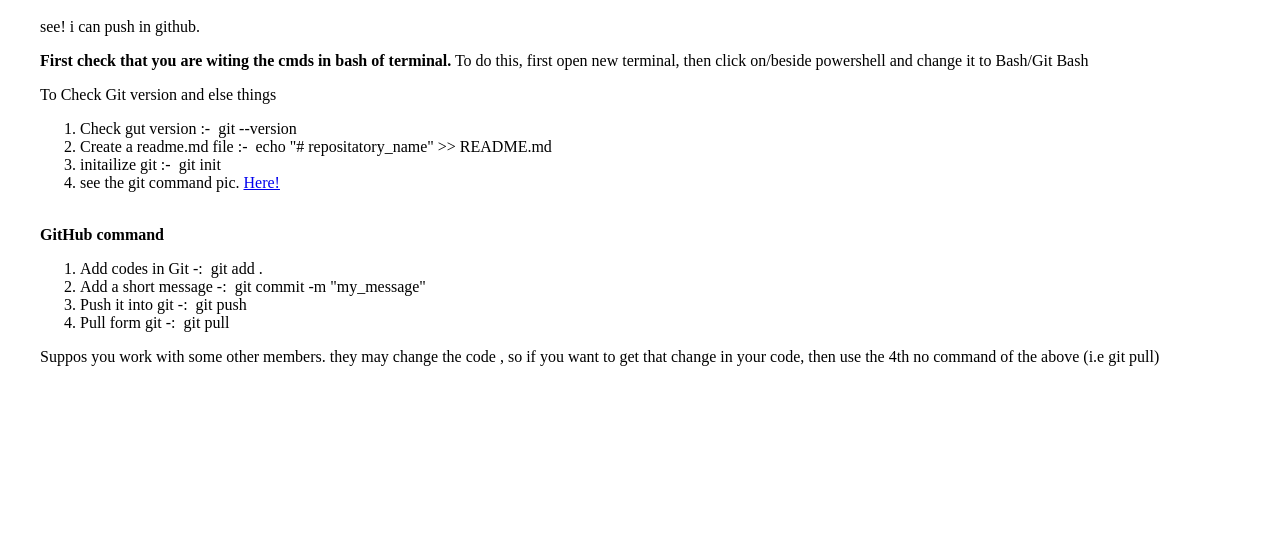
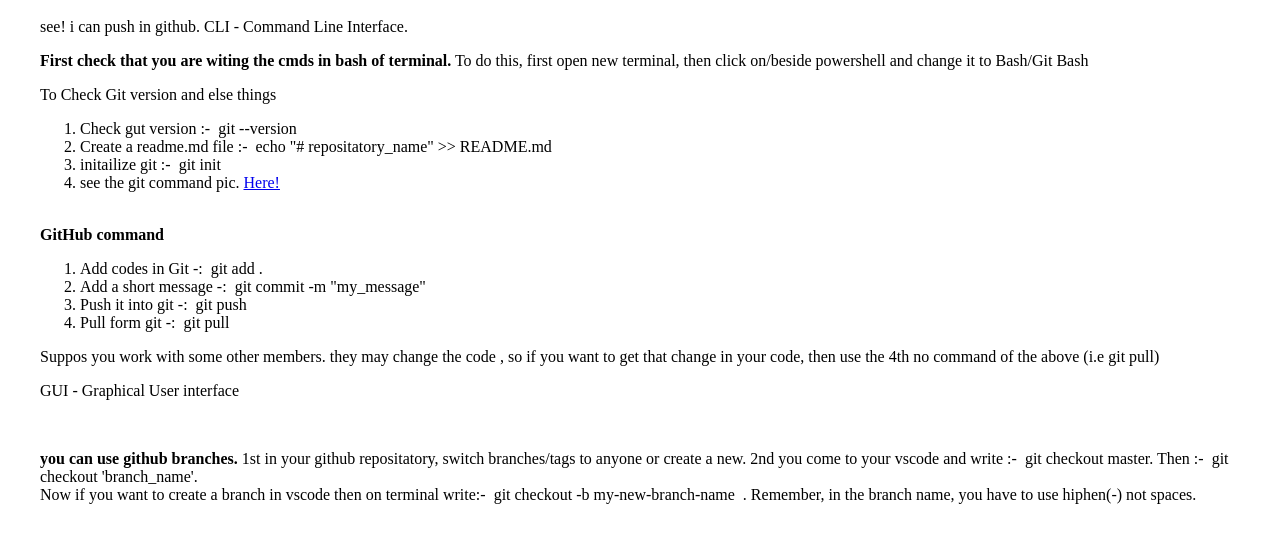
Before and after one commit to mi-araf/git-cmd-web, a plain HTML site: page index.html in a window 1280 px wide. Shown: the part 80-622 px from the top of the page. Drawn offline with Linux system fonts and the light colour scheme.

Commit message:
done adding new branch

```diff
--- a/index.html
+++ b/index.html
@@ -13,7 +13,7 @@
 </style>
 <body>
     <h1>My first website</h1>
-    <p>see! i can push in github.</p>
+    <p>see! i can push in github. CLI - Command Line Interface.</p>
 
     <p><b>First check that you are witing the cmds in bash of terminal.</b> To do this, first open new terminal, then click on/beside powershell and change it to Bash/Git Bash</p>
     <div> To Check Git version and else things
@@ -37,5 +37,11 @@
     <p>Suppos you work with some other members. they may change the code , so if you want to get that change in your code, then use the 4th no command of the above (i.e git pull)</p>
 
     </div>
+
+    <p>GUI - Graphical User interface </p><br>
+
+    <p><b>you can use github branches.</b> 1st in your github repositatory, switch branches/tags to anyone or create a new. 2nd you come to your vscode and write :-&nbsp; git checkout master. Then :-&nbsp; git checkout 'branch_name'.<br>Now if you want to create a branch in vscode then on terminal write:-&nbsp; git checkout -b my-new-branch-name &nbsp;.&nbsp;Remember, in the branch name, you have to use hiphen(-) not spaces.</p>
+
+
 </body>
 </html>
```
